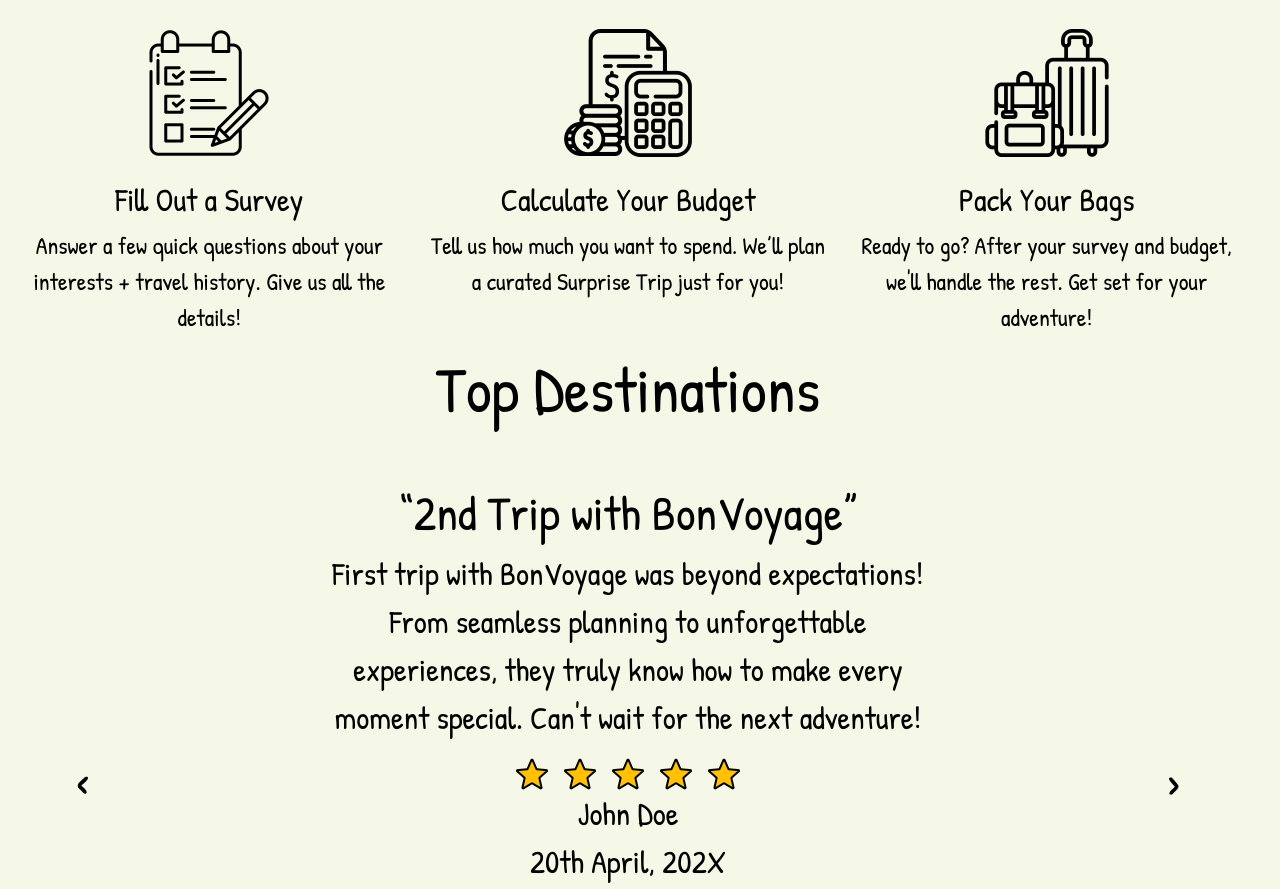
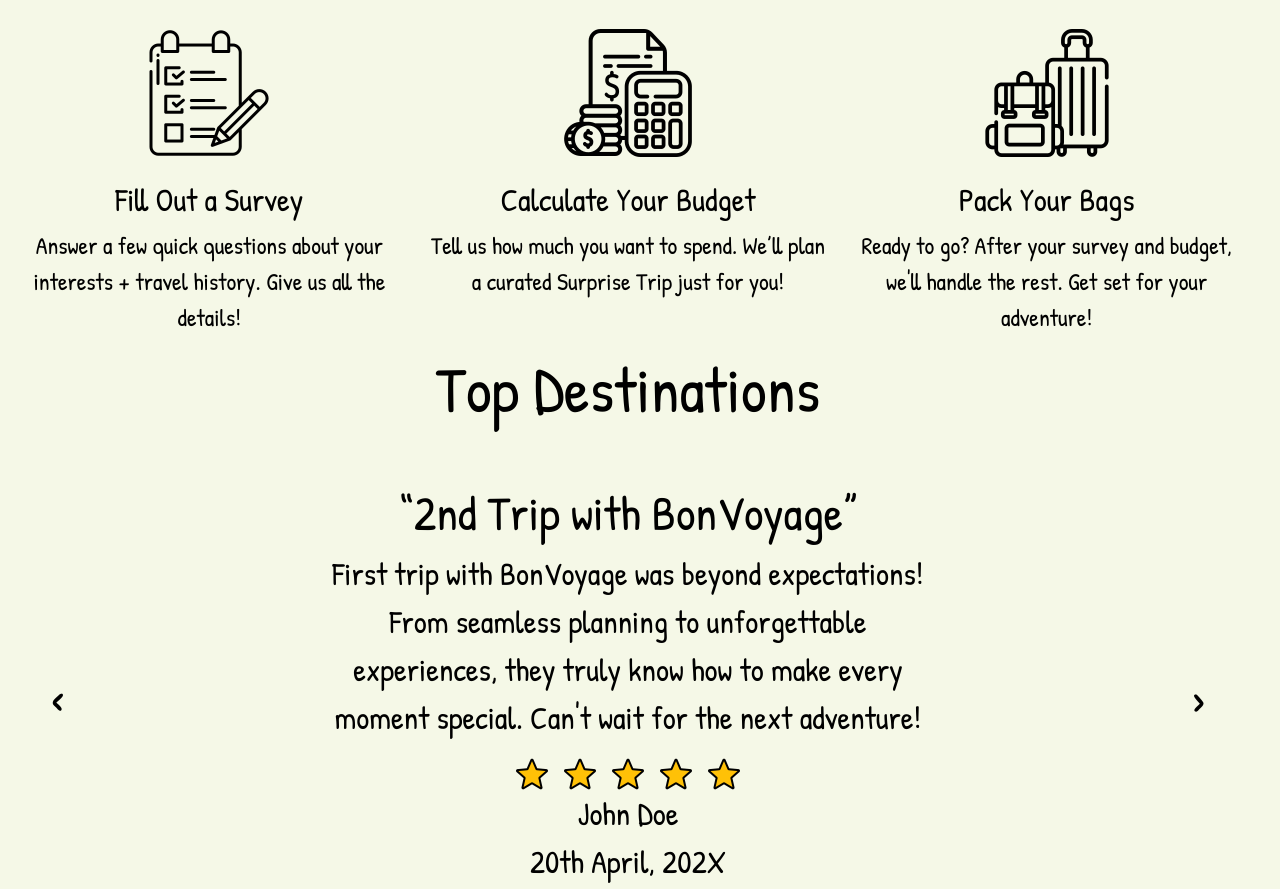
Before and after one commit to Alii-s/travel-site, a plain HTML site: page travelSiteHP/wwwroot/index.html in a window 1280 px wide. Shown: the part 911-1800 px from the top of the page. Drawn offline with nearby package versions, Linux system fonts and the light colour scheme.

Commit message:
fixed navigators

```diff
--- a/travelSiteHP/wwwroot/index.css
+++ b/travelSiteHP/wwwroot/index.css
@@ -221,7 +221,7 @@
 .owl1 .owl-next {
     font-size: 50px !important;
     position: absolute;
-    top: 80%;
+    top: 60%;
     transform: translateY(-100%);
     background: transparent;
     border: none;
@@ -229,11 +229,11 @@
 }
 
 .owl1 .owl-prev {
-    left: 75px;
+    left: 50px;
 }
 
 .owl1 .owl-next {
-    right: 75px;
+    right: 50px;
 }
 
 .validation {
```
